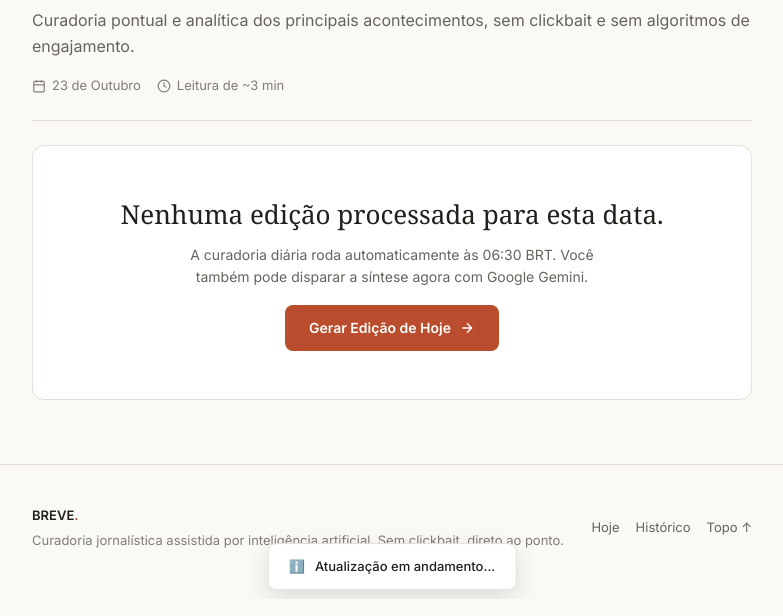
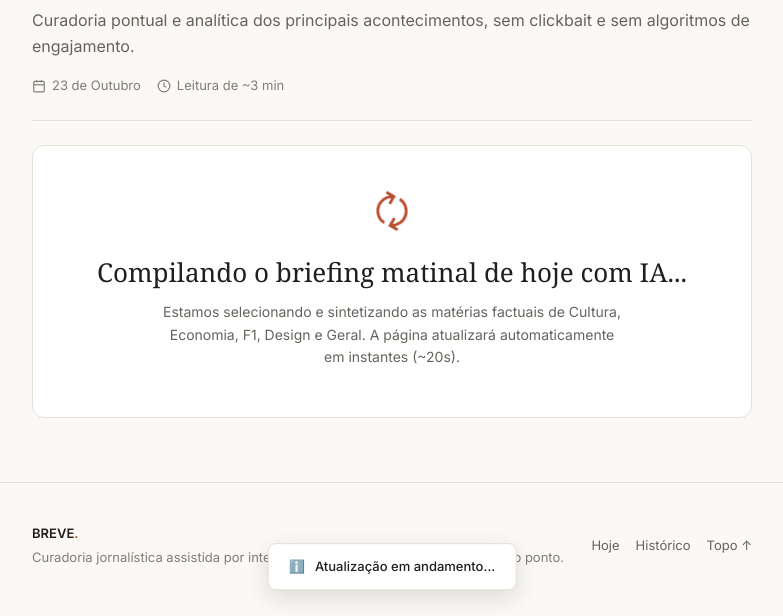
Before and after one commit to antoniosouzaaa/breve-news, a FastAPI app: page / in a window 1280 px wide. Shown: the part 242-858 px from the top of the page, without its empty margins (248-1031 px from the left). Run offline with FastAPI, Linux system fonts and the light colour scheme; data comes from the database, SQL or seed files in the repository; some web fonts are replaced.

Commit message:
feat: add self-healing auto-curation on page load if morning briefing is missing

```diff
--- a/app/routes/web.py
+++ b/app/routes/web.py
@@ -40,9 +40,16 @@ def sort_grouped_articles(grouped_dict):
     return ordered
 
 @router.get("/")
-def home(request: Request, session: Session = Depends(get_session)):
+def home(request: Request, background_tasks: BackgroundTasks, session: Session = Depends(get_session)):
     today = get_current_date()
     edition = session.exec(select(Edition).where(Edition.edition_date == today)).first()
+
+    # AUTO-HEALING: Se for hoje e ainda não houver edição gerada, inicia automaticamente em background!
+    auto_started = False
+    if not edition and not is_curating():
+        print(f"Auto-healing: Edição de {today} não encontrada. Disparando curadoria matinal...")
+        background_tasks.add_task(run_daily_curation, force=False)
+        auto_started = True
 
     grouped = defaultdict(list)
     articles_list = []
@@ -62,7 +69,8 @@ def home(request: Request, session: Session = Depends(get_session)):
         "total_articles": total_articles,
         "reading_time": reading_time,
         "today_formatted": format_date_pt(today),
-        "today_formatted_full": format_date_full_pt(today)
+        "today_formatted_full": format_date_full_pt(today),
+        "auto_started": auto_started or is_curating()
     })
 
 @router.get("/arquivo")
--- a/app/templates/index.html
+++ b/app/templates/index.html
@@ -270,8 +270,35 @@
 </section>
 
 {% if not edition or not edition.articles %}
-  <!-- Estado Vazio -->
+  <!-- Estado de Compilação Automática / Vazio -->
   <div class="empty-state-box">
+    {% if auto_started %}
+      <div style="margin-bottom: 16px;">
+        <svg class="anim-spin" style="margin: 0 auto; color: var(--color-accent);" width="34" height="34" fill="none" stroke="currentColor" stroke-width="2" viewBox="0 0 24 24">
+          <path d="M21.5 2v6h-6M2.5 22v-6h6M2 11.5a10 10 0 0 1 18.8-4.3M22 12.5a10 10 0 0 1-18.8 4.3"/>
+        </svg>
+      </div>
+      <h2 class="font-serif" style="font-size: 26px; color: var(--color-text-primary); margin-bottom: 8px;">
+        Compilando o briefing matinal de hoje com IA...
+      </h2>
+      <p style="font-size: 14px; color: var(--color-text-secondary); max-width: 460px; margin: 0 auto; line-height: 1.6;">
+        Estamos selecionando e sintetizando as matérias factuais de Cultura, Economia, F1, Design e Geral. A página atualizará automaticamente em instantes (~20s).
+      </p>
+      <script>
+        const autoPoll = setInterval(async () => {
+          try {
+            const res = await fetch('/api/status');
+            if (res.ok) {
+              const data = await res.json();
+              if (!data.is_curating) {
+                clearInterval(autoPoll);
+                window.location.reload();
+              }
+            }
+          } catch(e) {}
+        }, 3000);
+      </script>
+    {% else %}
       <h2 class="font-serif" style="font-size: 26px; color: var(--color-text-primary); margin-bottom: 8px;">
         Nenhuma edição processada para esta data.
       </h2>
@@ -282,6 +309,7 @@
         <span>Gerar Edição de Hoje</span>
         <svg width="16" height="16" fill="none" stroke="currentColor" stroke-width="2" viewBox="0 0 24 24"><path d="M5 12h14M12 5l7 7-7 7"/></svg>
       </button>
+    {% endif %}
   </div>
 {% else %}
 
```
Lines whose indentation alone changed are shown as unchanged.
